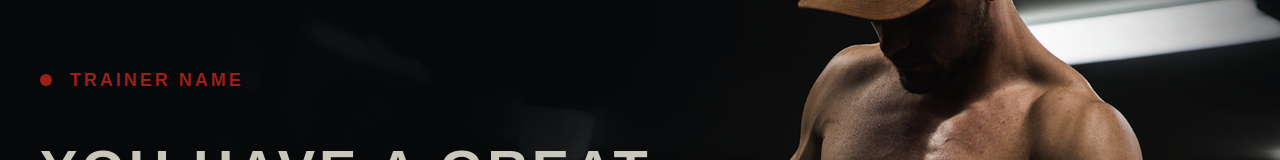
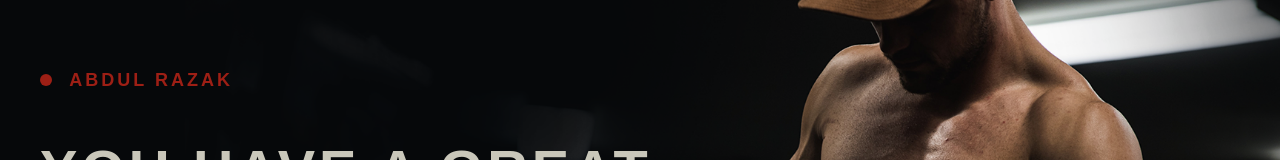
Before and after one commit to Ashique64/RepsKing, a React (Vite) app in the folder Fitness/: page / in a window 1280 px wide. Shown: the part 196-356 px from the top of the page. Built offline with nearby package versions, Linux system fonts and the light colour scheme; a web font is replaced by a local one.

Commit message:
Location added

```diff
--- a/Fitness/src/Components/Footer/Footer.jsx
+++ b/Fitness/src/Components/Footer/Footer.jsx
@@ -102,16 +102,20 @@ const Footer = () => {
                                         <span>9061195387, 9074284959</span>
                                     </div>
                                     <div className="item2 col-xl-6 col-lg-6 col-md-6">
-                                    <i className="bx bx-envelope"></i>
-                                    <span>repskingfitnessstudio@gmail.com</span>
+                                        <i className="bx bx-envelope"></i>
+                                        <span>repskingfitnessstudio@gmail.com</span>
                                     </div>
                                     <div className="item3 col-xl-6 col-lg-6 col-md-6">
-                                    <i className="bx bx-map"></i>
-                                    <span>Velappaya, China Bazaar, <br /> Near Radio Shop</span>
+                                        <i className="bx bx-map"></i>
+                                        <a style={{textDecoration: "none"}} href="https://maps.app.goo.gl/A2Gxs3btnLAwEUt19">
+                                            <span>
+                                                Velappaya, China Bazaar, <br /> Near Radio Shop, Killannur
+                                            </span>
+                                        </a>
                                     </div>
                                     <div className="item4 col-xl-6 col-lg-6 col-md-6">
-                                    <i className="bx bxl-instagram"></i>
-                                    <span>repsking_fitness_studio</span>
+                                        <i className="bx bxl-instagram"></i>
+                                        <span>repsking_fitness_studio</span>
                                     </div>
                                 </div>
                             </div>
--- a/Fitness/src/Components/Hero/Hero.jsx
+++ b/Fitness/src/Components/Hero/Hero.jsx
@@ -6,7 +6,7 @@ const Hero = () => {
     return (
         <div id="hero" className="hero" style={{backgroundImage:`url(Images/hero-3.png)`}}>
             <div className="content">
-                <h5> Trainer name</h5>
+                <h5> Abdul Razak</h5>
                 {/* <h1 className="title">Shape your body shape your future</h1> */}
                 <h1 className="title">You have a great start for your fitness</h1>
                 <div className="btn_items col-xl-6 col-lg-6 col-md-12">
```
